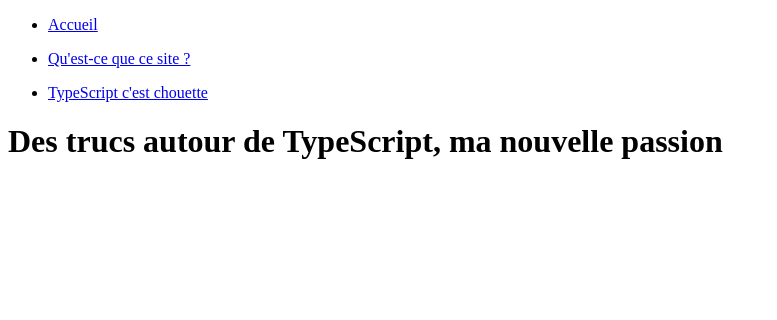
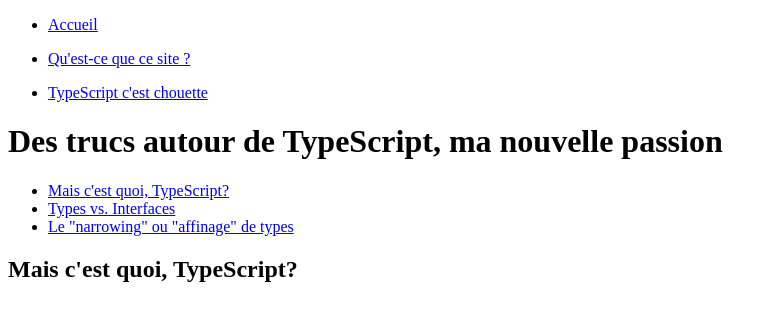
Before and after one commit to djfm/djfm.github.io, a React app: page /typescript in a window 1280 px wide. Shown: the top 320 px of the page, without its empty margins (0-777 px from the left). Built offline with nearby package versions, Linux system fonts and the light colour scheme; the HTML template or start-up script is replaced by a standard one.

Commit message:
pre-render nested links

```diff
--- a/src/client/Components/MiscTypeScript.tsx
+++ b/src/client/Components/MiscTypeScript.tsx
@@ -1,9 +1,68 @@
 import React from 'react';
 
-const MiscTypeScript: React.FC = () => (
-  <main>
-    <h1>Des trucs autour de TypeScript, ma nouvelle passion</h1>
-  </main>
-);
+import {
+  Link,
+  Route,
+  Switch,
+  useRouteMatch,
+} from 'react-router-dom';
+
+const MiscTypeScript: React.FC = () => {
+  const { url, path } = useRouteMatch();
+
+  const typesVsInterfaces = 'types-vs-interfaces';
+  const tviTitle = 'Types vs. Interfaces';
+
+  const typeNarrowing = 'type-narrowing';
+  const tnTitle = 'Le "narrowing" ou "affinage" de types';
+
+  const defaultTitle = "Mais c'est quoi, TypeScript?";
+
+  return (
+    <main>
+      <h1>Des trucs autour de TypeScript, ma nouvelle passion</h1>
+      <nav>
+        <ul>
+          <li>
+            <Link to={`${url}`}>
+              {defaultTitle}
+            </Link>
+          </li>
+
+          <li>
+            <Link to={`${url}/${typesVsInterfaces}`}>
+              {tviTitle}
+            </Link>
+          </li>
+
+          <li>
+            <Link to={`${url}/${typeNarrowing}`}>
+              {tnTitle}
+            </Link>
+          </li>
+        </ul>
+      </nav>
+      <Switch>
+        <Route path={`${path}/${typesVsInterfaces}`}>
+          <section>
+            <h1>{tviTitle}</h1>
+          </section>
+        </Route>
+
+        <Route path={`${path}/${typeNarrowing}`}>
+          <section>
+            <h1>{tnTitle}</h1>
+          </section>
+        </Route>
+
+        <Route path={`${path}`}>
+          <section>
+            <h1>{defaultTitle}</h1>
+          </section>
+        </Route>
+      </Switch>
+    </main>
+  );
+};
 
 export default MiscTypeScript;
```
Also changed, not shown: src/builder/builder.tsx (+27 -13 lines), 7 other files (tests, documents, lock files or other folders).
